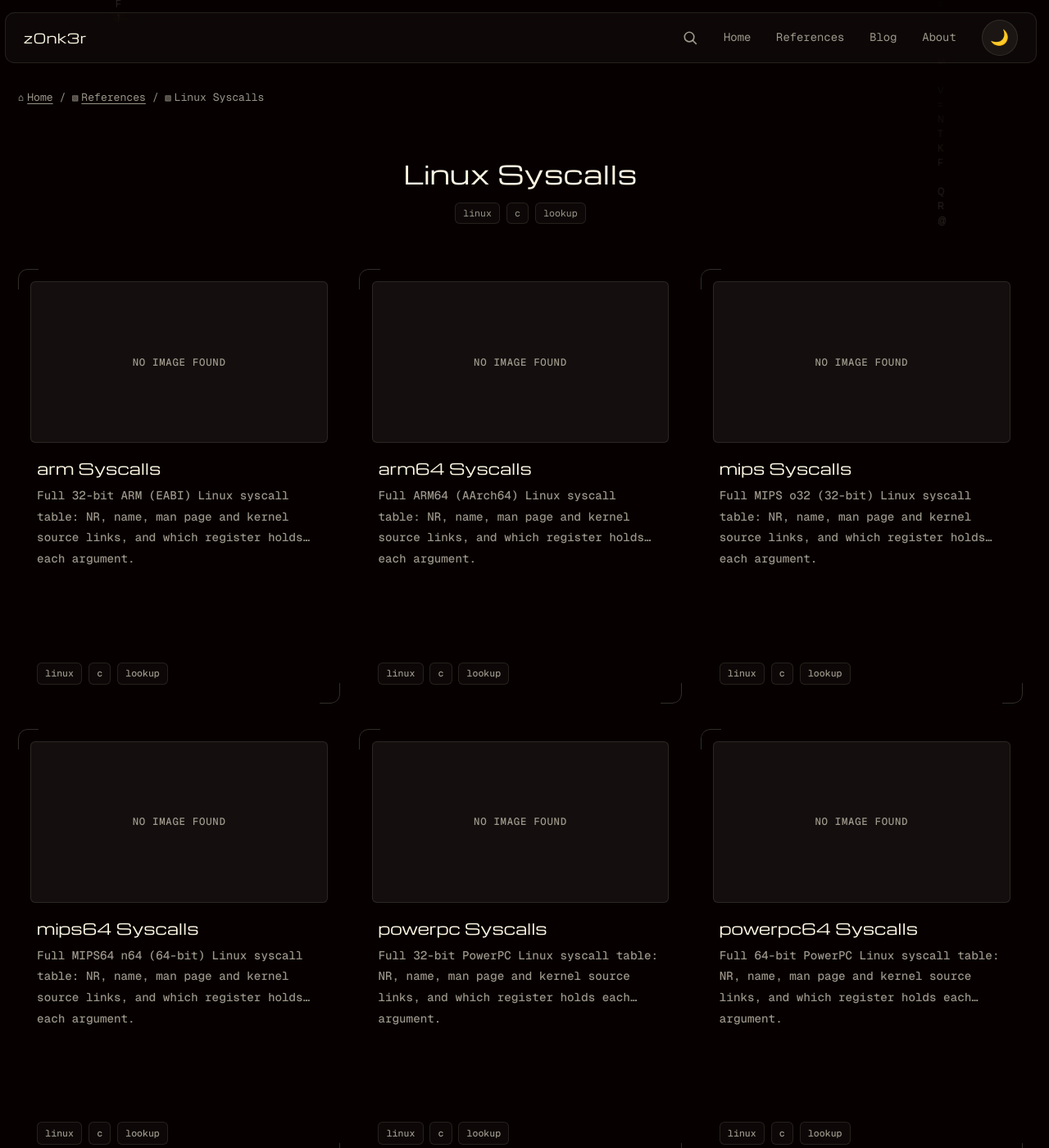
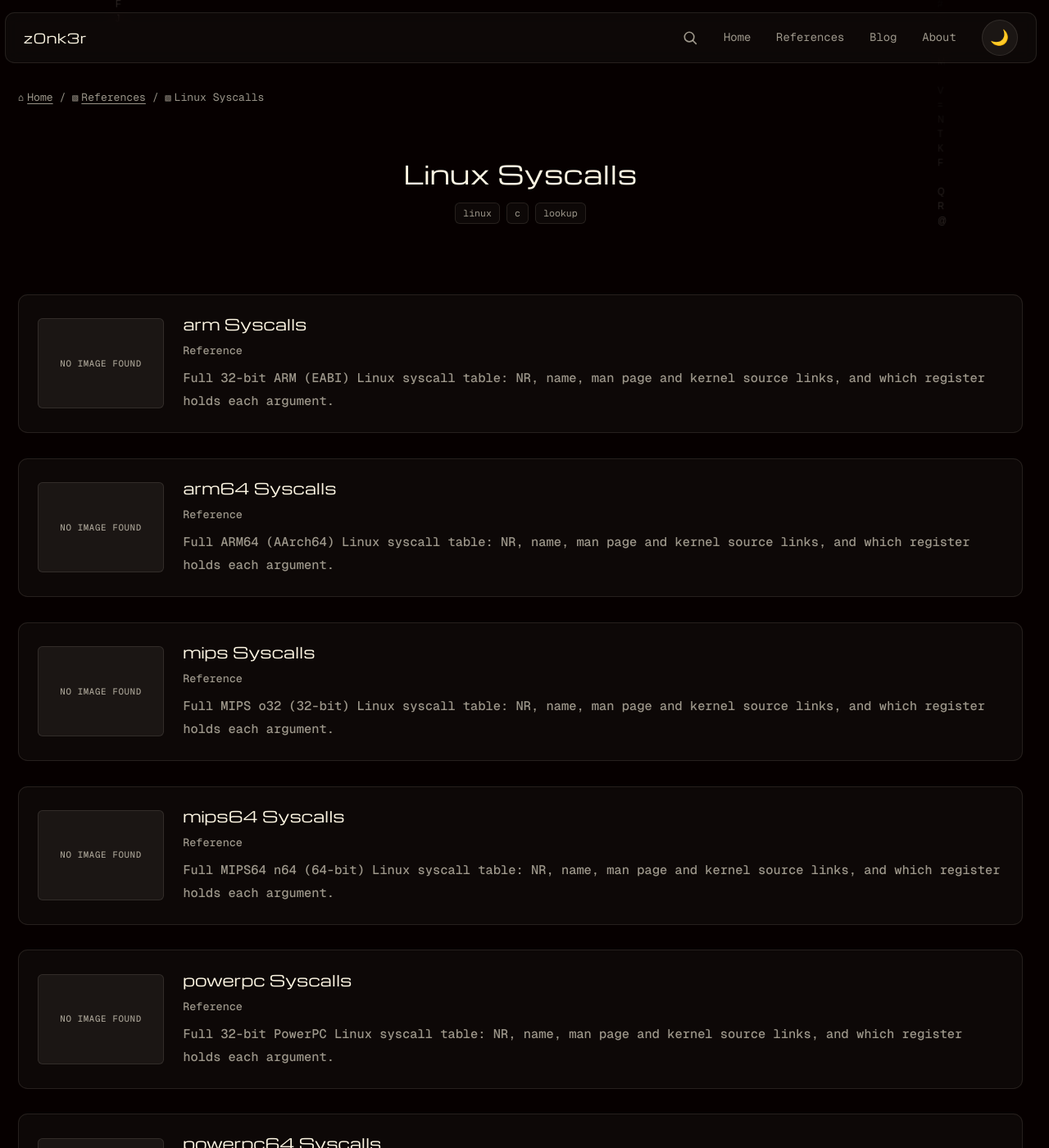
Before and after one commit to z0nk3r/z0nk3r.github.io, a Jekyll site: the page built from _references/syscalls.md, in a window 1280 px wide and 1400 px high. Shown: the whole window at 82% size. Built offline with Jekyll 4.4.1, drawn with Linux system fonts in a browser that asks for light colours; some of the changed text lies outside the part shown.

Commit message:
Use search-page horizontal cards for the syscalls arch list
The full grid-tile cards (reference-card.html) made sense for the
main references index, but on the syscalls hub page - a flat list of
10 near-identical architecture entries - they took up much more
vertical space than the content warranted. Added a new
reference-card-horizontal.html include mirroring the search page's
existing markup and reusing its .search-result CSS as-is, so this
gets the same compact wide-row layout instead of new styling.

```diff
--- /dev/null
+++ b/_includes/reference-card-horizontal.html
@@ -0,0 +1,20 @@
+<li class="search-result">
+  <a href="{{ include.reference.url | relative_url }}">
+    {% if include.reference.image %}
+    <div class="search-result__image-wrap">
+      <img src="{{ include.reference.image }}" alt="{{ include.reference.title }}" loading="lazy">
+    </div>
+    {% else %}
+    <div class="search-result__image-wrap search-result__image-wrap--placeholder">
+      <span>No Image Found</span>
+    </div>
+    {% endif %}
+    <div class="search-result__body">
+      <h2>{{ include.reference.title }}</h2>
+      <div class="byline search-result__byline"><span>Reference</span></div>
+      <p>
+        {% if include.reference.excerpt %}{{ include.reference.excerpt | strip_html }}{% else %}{{ include.reference.content | strip_html | truncatewords: 30 }}{% endif %}
+      </p>
+    </div>
+  </a>
+</li>
--- a/_references/syscalls.md
+++ b/_references/syscalls.md
@@ -6,9 +6,9 @@ tags: [linux, c, lookup]
 permalink: /references/syscalls/
 ---
 
-<ul class="posts">
+<ul class="search-results">
 {% assign syscall_archs = site.references | where_exp: "r", "r.syscalls_arch" %}
 {% for reference in syscall_archs %}
-  {% include reference-card.html reference=reference %}
+  {% include reference-card-horizontal.html reference=reference %}
 {% endfor %}
 </ul>
```
